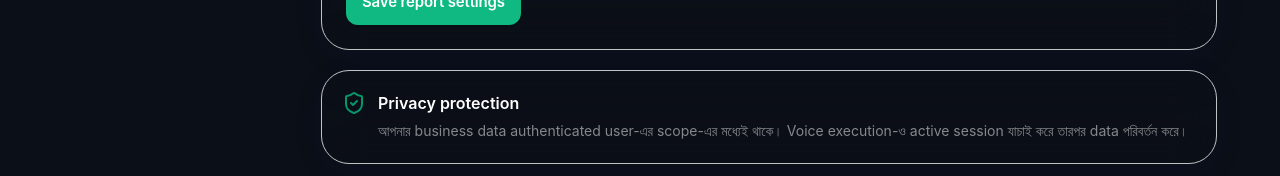
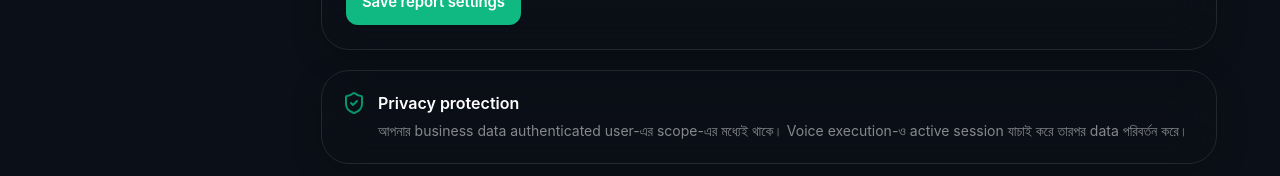
Before and after one commit to joy11122/talikhata-dual-ai-voice-controll, a Next.js app: page /dashboard/settings in a window 1280 px wide. Shown: the part 1294-1470 px from the top of the page. Built offline with nearby package versions, Linux system fonts and the light colour scheme; no server answers.

Commit message:
design: standardize page card radius spacing and shadows

```diff
--- a/app/dashboard/settings/page.tsx
+++ b/app/dashboard/settings/page.tsx
@@ -77,7 +77,7 @@ export default function SettingsPage(){
     </div>
 
     <form onSubmit={save} className="space-y-5">
-      <section className="rounded-[28px] border border-white/75 bg-transparent p-4 shadow-[0_8px_32px_rgba(31,38,135,0.07)] backdrop-blur-xl sm:p-6">
+      <section className="rounded-[28px] border border-white/10 bg-transparent p-4 shadow-[0_8px_32px_rgba(0,0,0,0.18)] backdrop-blur-xl sm:p-6">
         <div className="mb-5 flex items-start gap-3">
           <span className="flex h-10 w-10 shrink-0 items-center justify-center rounded-full bg-emerald-500/10 text-emerald-600"><BriefcaseBusiness size={19}/></span>
           <div><h2 className="font-bold text-white">Business profile</h2><p className="mt-1 text-xs text-white/50">এই তথ্য আপনার ব্যবসার default workflow নির্ধারণের foundation।</p></div>
@@ -115,7 +115,7 @@ export default function SettingsPage(){
         {error&&<div className="mt-4 rounded-2xl border border-red-200 bg-red-500/10 px-4 py-3 text-sm font-medium text-red-300">{error}</div>}
       </section>
 
-      <section className="rounded-[28px] border border-white/75 bg-transparent p-4 shadow-[0_8px_32px_rgba(31,38,135,0.07)] backdrop-blur-xl sm:p-6">
+      <section className="rounded-[28px] border border-white/10 bg-transparent p-4 shadow-[0_8px_32px_rgba(0,0,0,0.18)] backdrop-blur-xl sm:p-6">
         <div className="mb-5 flex items-start gap-3">
           <span className="flex h-10 w-10 shrink-0 items-center justify-center rounded-full bg-emerald-500/10 text-emerald-600"><Bell size={19}/></span>
           <div><h2 className="font-bold text-white">Daily sales report</h2><p className="mt-1 text-xs leading-5 text-white/50">দোকান বন্ধ হওয়ার সময় অনুযায়ী প্রতিদিনের sales summary automatically পাঠান।</p></div>
@@ -138,7 +138,7 @@ export default function SettingsPage(){
         </form>
       </section>
 
-      <section className="rounded-[28px] border border-white/75 bg-transparent p-4 shadow-[0_8px_32px_rgba(31,38,135,0.07)] backdrop-blur-xl sm:p-5">
+      <section className="rounded-[28px] border border-white/10 bg-transparent p-4 shadow-[0_8px_32px_rgba(0,0,0,0.18)] backdrop-blur-xl sm:p-5">
         <div className="flex gap-3">
           <ShieldCheck className="shrink-0 text-emerald-600"/>
           <div><h2 className="font-semibold text-white">Privacy protection</h2><p className="mt-1 text-sm leading-6 text-white/50">আপনার business data authenticated user-এর scope-এর মধ্যেই থাকে। Voice execution-ও active session যাচাই করে তারপর data পরিবর্তন করে।</p></div>
```
